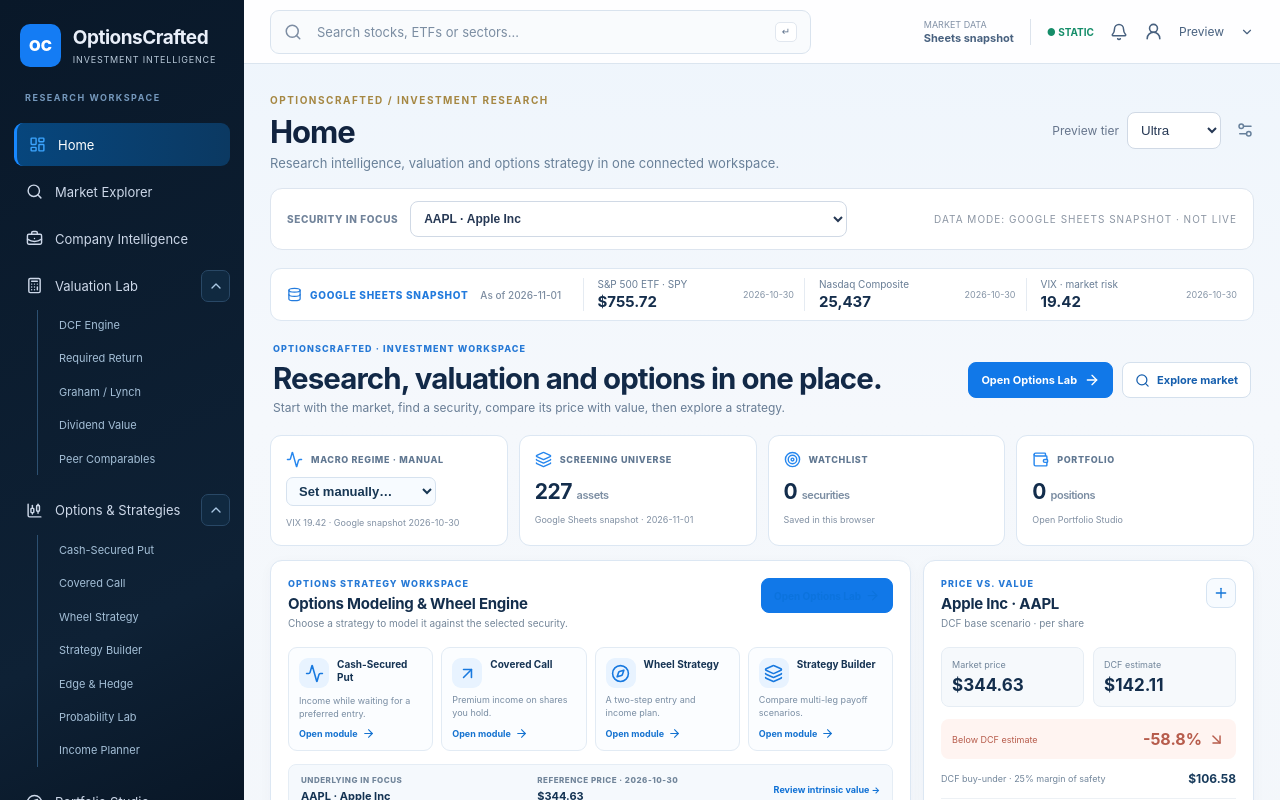
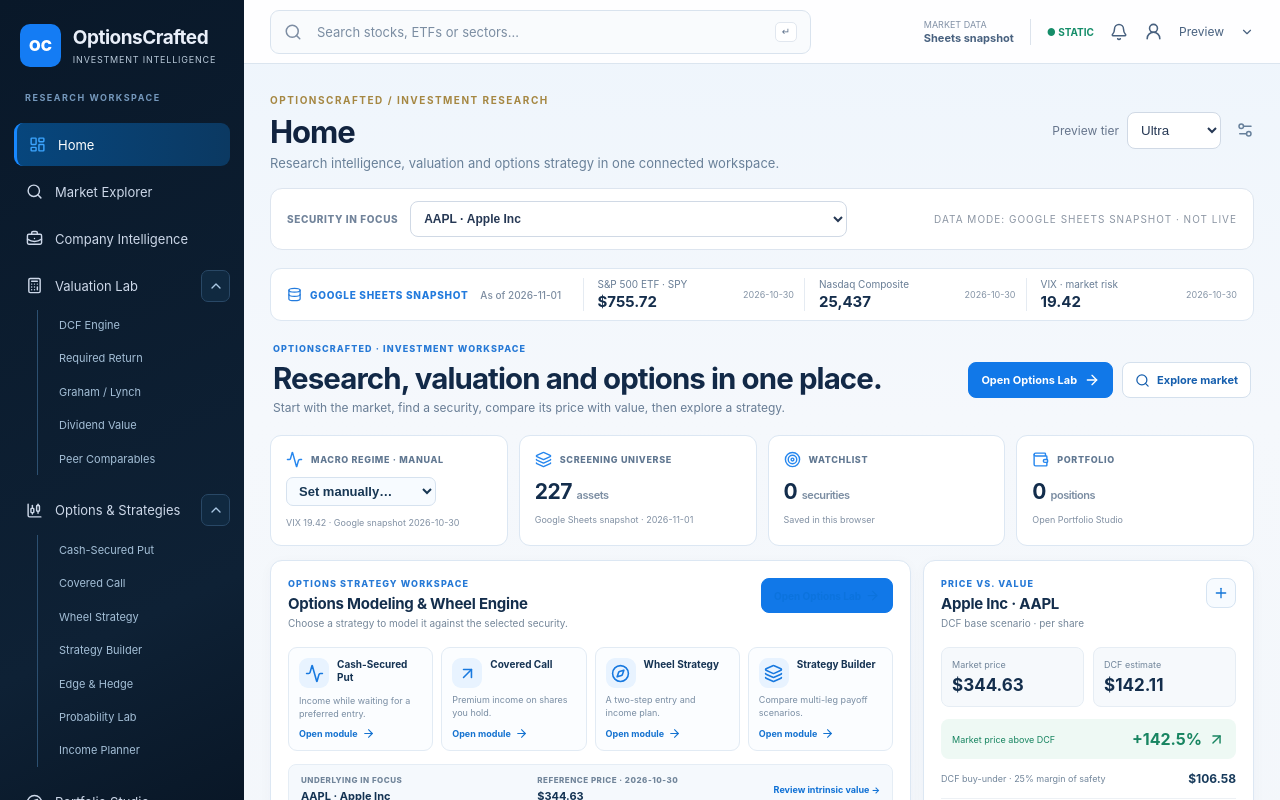
Before and after one commit to piergiorgiorocchini-maker/optioncrafted-tools-demo, a React (Vite) app in the folder platform-app/: page /#/ in a window 1280 px wide. Shown: the top 800 px of the page. Built offline with nearby package versions, Linux system fonts and the light colour scheme.

Commit message:
Clarify market price versus DCF comparison

```diff
--- a/platform-app/src/components/HomeDashboard.tsx
+++ b/platform-app/src/components/HomeDashboard.tsx
@@ -41,7 +41,7 @@ export function HomeDashboard({ticker,asset,name,valuation,onSelect}:{ticker:str
  const intrinsic=valuation?.fairValue??defaultDcf?.value??null;
  const buyUnder=valuation?.buyUnder??(intrinsic===null?null:intrinsic*(1-modelDefaults.mos/100));
  const marketPrice=asset?.price??null;
- const gap=intrinsic!==null&&marketPrice!==null&&marketPrice>0?intrinsic/marketPrice-1:null;
+ const gap=intrinsic!==null&&intrinsic>0&&marketPrice!==null&&marketPrice>0?marketPrice/intrinsic-1:null;
  const valuationBasis=valuation?.source??(defaultDcf?"Default DCF scenario":"Data required");
  const vix=indexRecord("VIX");
  const addToWatchlist=()=>{
@@ -87,7 +87,7 @@ export function HomeDashboard({ticker,asset,name,valuation,onSelect}:{ticker:str
    <article className="home-card home-valuation-card">
     <header className="home-card-heading"><div><span className="home-eyebrow">PRICE VS. VALUE</span><h3>{name} · {ticker}</h3><p>DCF base scenario · per share</p></div><button type="button" className="home-add-watch" onClick={addToWatchlist} aria-label={"Add "+ticker+" to watchlist"}><Plus size={16}/></button></header>
     <div className="home-value-pair"><div><span>Market price</span><strong>{getMoney(marketPrice,asset?.currency)}</strong></div><div><span>DCF estimate</span><strong>{getMoney(intrinsic,asset?.currency)}</strong></div></div>
-    <div className={"home-upside "+(gap===null?"":gap>=0?"positive":"negative")}><span>{gap===null?"Valuation comparison unavailable":gap>=0?"Above DCF estimate":"Below DCF estimate"}</span><strong>{gap===null?"N/D":(gap>=0?"+":"")+(gap*100).toFixed(1)+"%"}</strong>{gap===null?null:gap>=0?<ArrowUpRight size={17}/>:<ArrowDownRight size={17}/>}</div>
+    <div className={"home-upside "+(gap===null?"":gap>=0?"positive":"negative")}><span>{gap===null?"Valuation comparison unavailable":gap>=0?"Market price above DCF":"Market price below DCF"}</span><strong>{gap===null?"N/D":(gap>=0?"+":"")+(gap*100).toFixed(1)+"%"}</strong>{gap===null?null:gap>=0?<ArrowUpRight size={17}/>:<ArrowDownRight size={17}/>}</div>
     <div className="home-buy-under"><span>DCF buy-under · {modelDefaults.mos}% margin of safety</span><strong>{getMoney(buyUnder,asset?.currency)}</strong></div>
     <small className="home-valuation-note">{valuationBasis} · FCF/share {getMoney(fcf.perShare,asset?.currency)} ({fcf.basis})</small>
     <NavLink className="home-card-link" to="/valuation/dcf">Open full valuation <ArrowRight size={14}/></NavLink>
```
